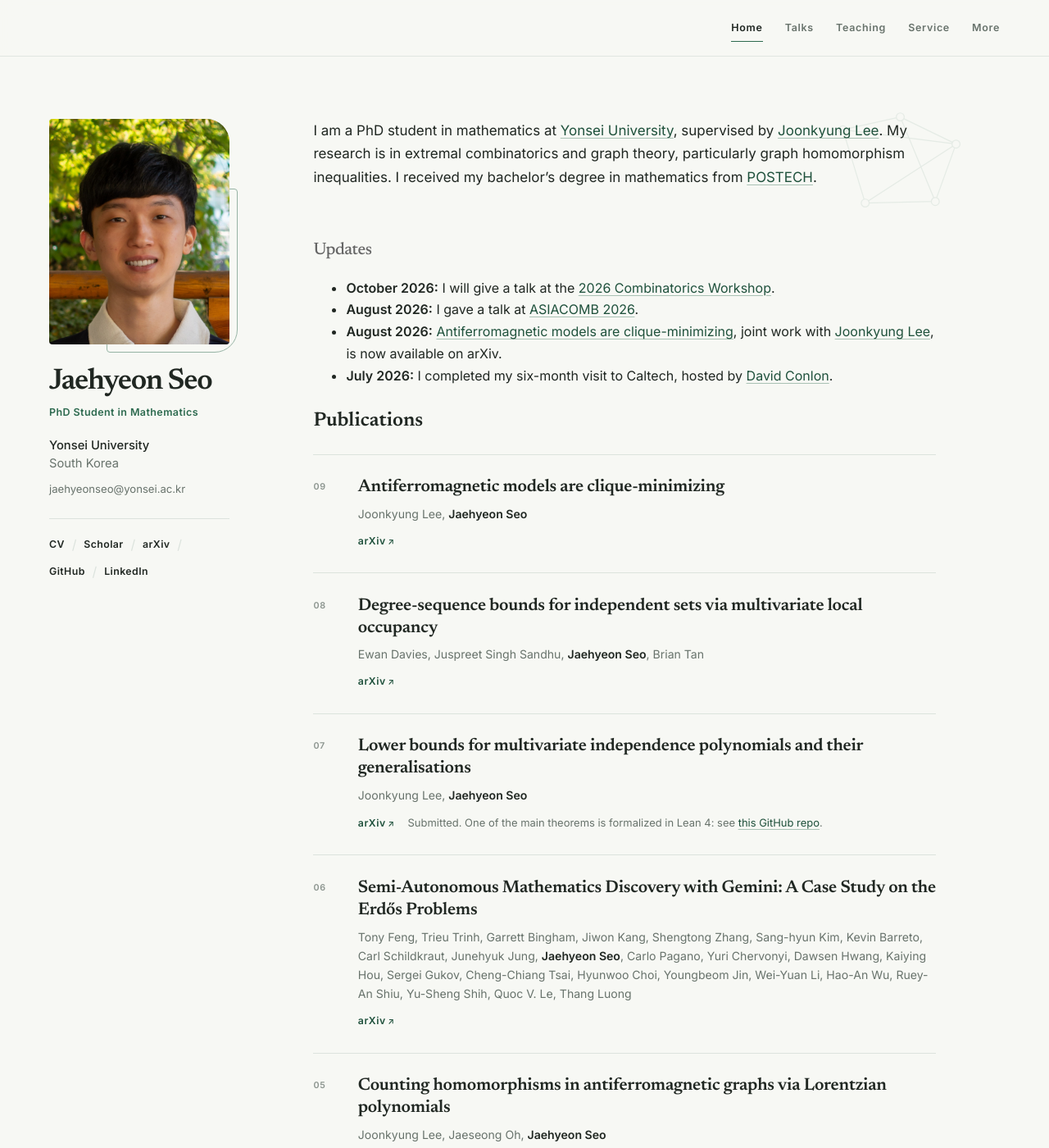
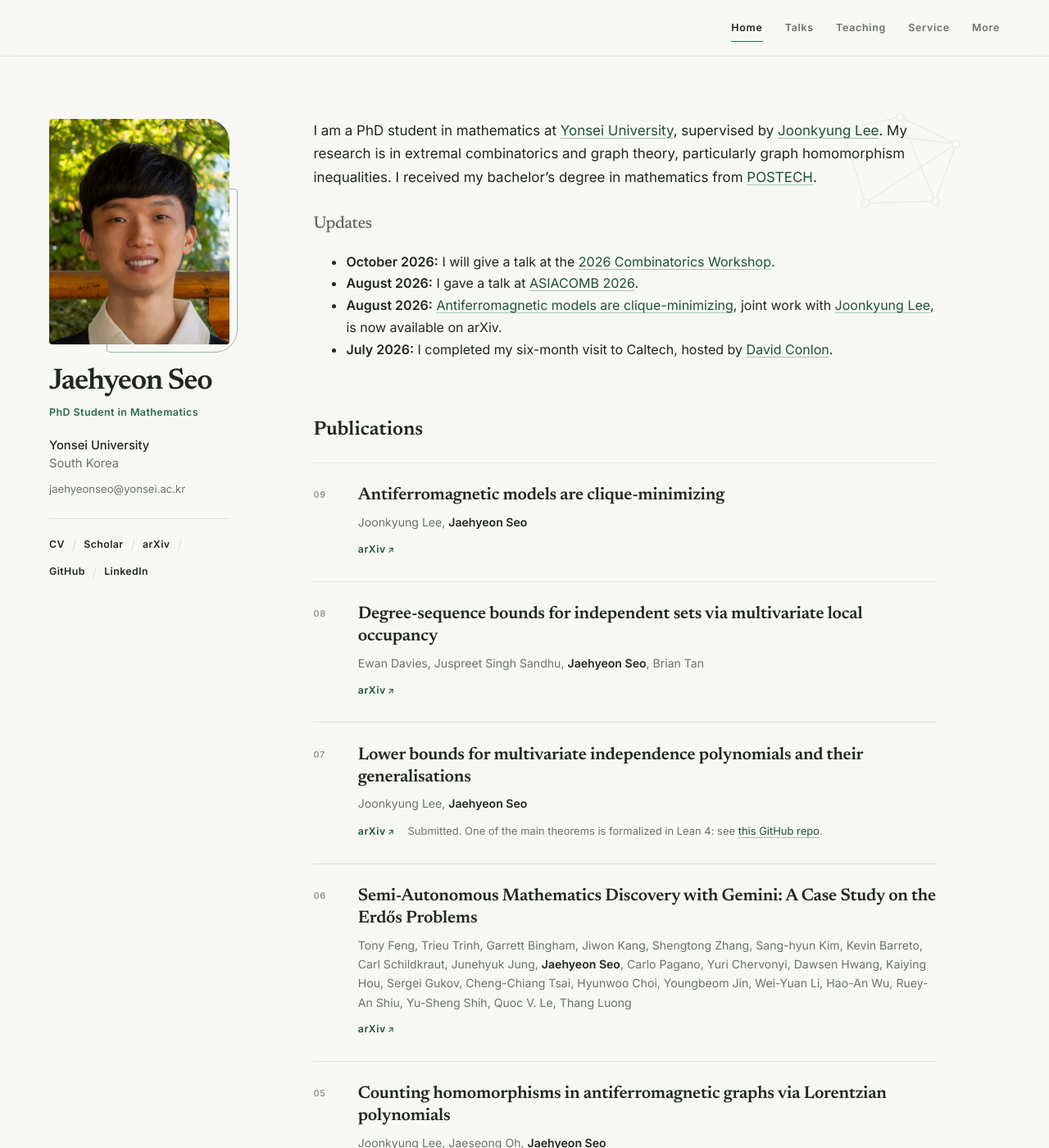
Before and after one commit to thegreatseo/thegreatseo.github.io, a Jekyll site: the page built from index.md, in a window 1280 px wide and 1400 px high. Shown: the whole window at 82% size. Built offline with Jekyll 4.4.1, drawn with Linux system fonts in a browser that asks for light colours.

Commit message:
Refactor updates section layout and styling for improved spacing

```diff
--- a/_includes/updates.md
+++ b/_includes/updates.md
@@ -1,3 +1,5 @@
+<div class="updates-section" markdown="1">
+
 ## Updates
 {: .updates-heading }
 
@@ -5,3 +7,5 @@
 - **August 2026:** I gave a talk at [ASIACOMB 2026](https://asiacomb.com/).
 - **August 2026:** [Antiferromagnetic models are clique-minimizing](https://arxiv.org/abs/2608.17920), joint work with [Joonkyung Lee](https://sites.google.com/site/joonkyungleemaths/), is now available on arXiv.
 - **July 2026:** I completed my six-month visit to Caltech, hosted by [David Conlon](https://www.its.caltech.edu/~dconlon/).
+
+</div>
--- a/_sass/minimal-light-no-dark-mode.scss
+++ b/_sass/minimal-light-no-dark-mode.scss
@@ -219,7 +219,7 @@ button:focus-visible {
 .home-intro {
   position: relative;
   // max-width: 760px;
-  margin-bottom: 4rem;
+  margin-bottom: 2rem;
 }
 
 .intro-detail {
@@ -254,7 +254,12 @@ h6 {
   line-height: 1.15;
 }
 
+.updates-section {
+  margin-bottom: 4rem;
+}
+
 .page-content .updates-heading {
+  margin-top: 2rem;
   font-size: 1.3rem;
   font-weight: 500;
   color: #666;
```
